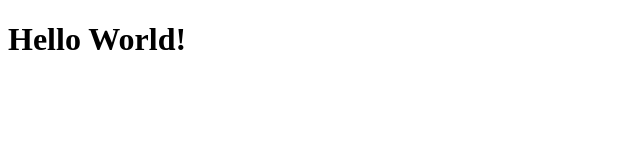
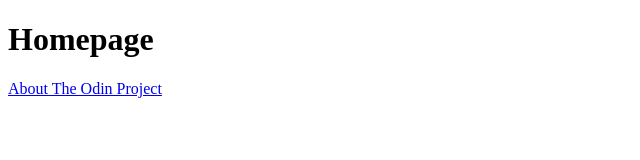
Before and after one commit to MetalTie/theOdinProject, a plain HTML site: page html-boilerplate/index.html in a window 1280 px wide. Shown: the whole page, without its empty margins (0-640 px from the left). Drawn offline with Linux system fonts and the light colour scheme.

Commit message:
added a link to the odin project

```diff
--- a/html-boilerplate/index.html
+++ b/html-boilerplate/index.html
@@ -5,6 +5,7 @@
         <title>First Website</title>
     </head>
     <body>
-        <h1>Hello World!</h1>
+        <h1>Homepage</h1>
+        <a href="https://www.theodinproject.com/about" target="_blank" rel="noopener noreferrer">About The Odin Project</a>
     </body>
 </html>
```
